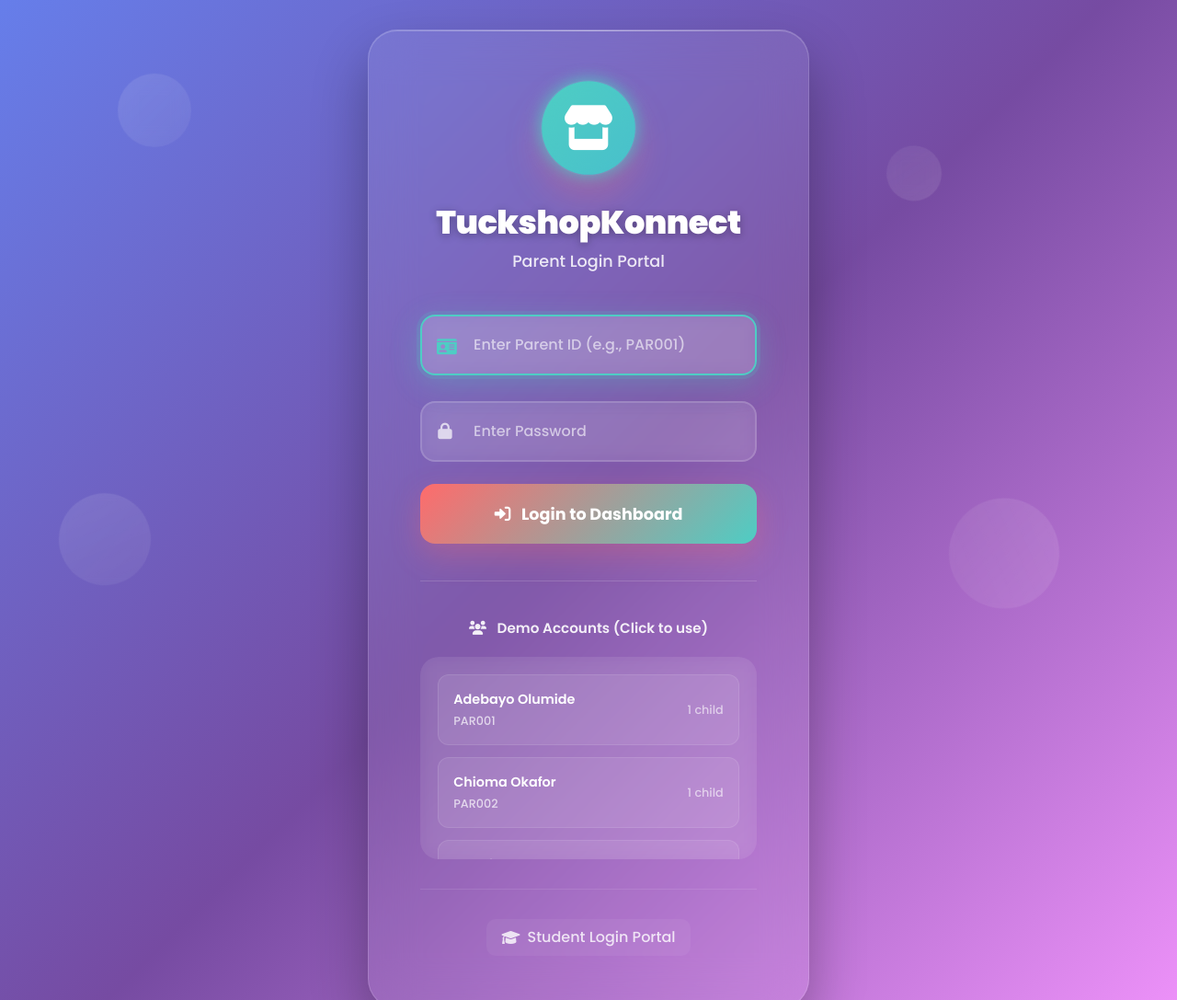
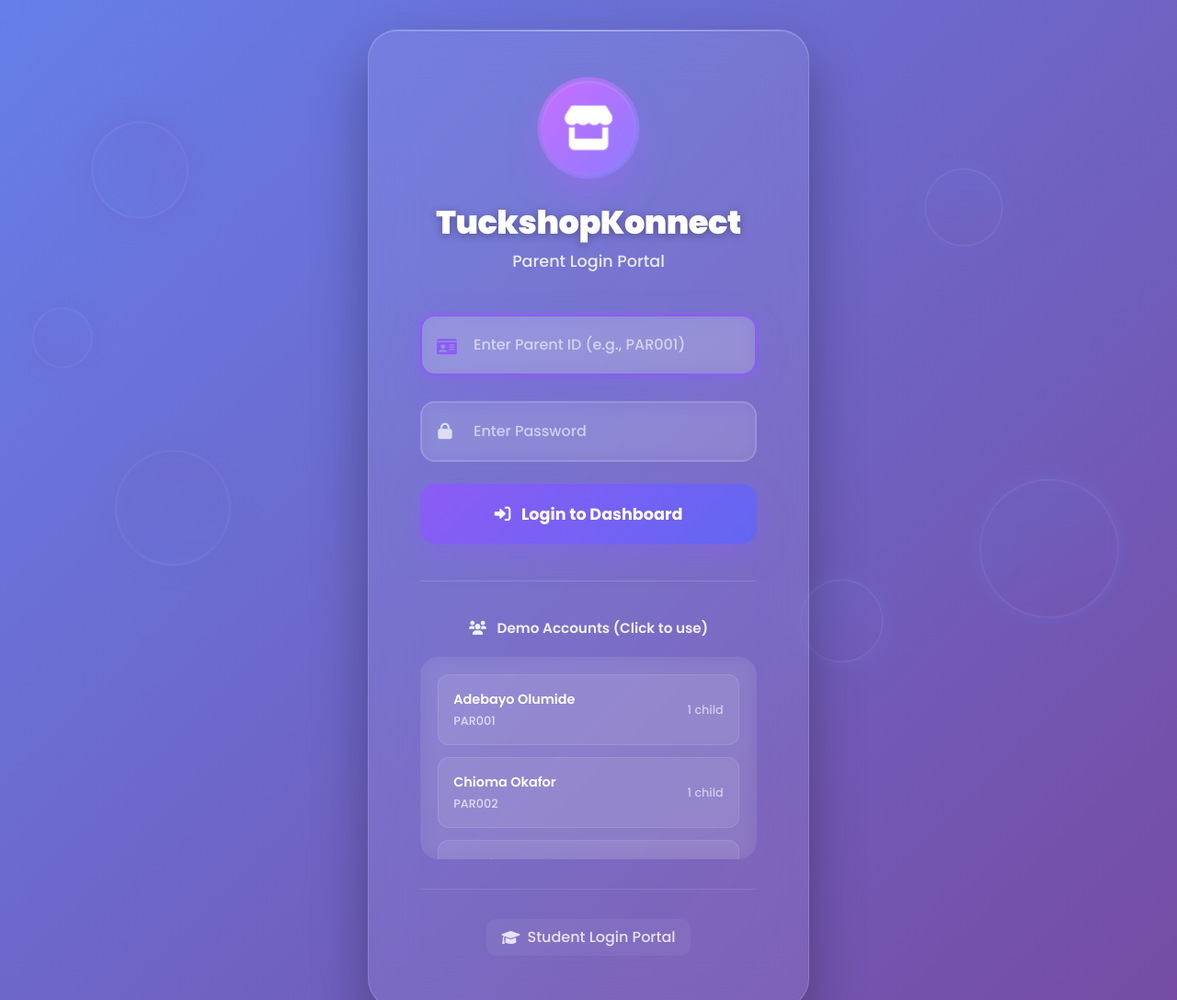
Before and after one commit to JCM-911/TuckshopKonnect-website, a plain HTML site: page parent login.html in a window 1280 px wide. Shown: the top 1087 px of the page at 92% size. Drawn offline with nearby package versions, Linux system fonts and the light colour scheme.

Commit message:
parent login.html

```diff
--- a/parent login.html
+++ b/parent login.html
@@ -19,7 +19,7 @@
 
         body {
             font-family: 'Poppins', sans-serif;
-            background: linear-gradient(135deg, #667eea 0%, #764ba2 50%, #f093fb 100%);
+            background: linear-gradient(135deg, #667eea 0%, #764ba2 100%);
             min-height: 100vh;
             overflow-x: hidden;
             position: relative;
@@ -39,47 +39,70 @@
         .floating-shape {
             position: absolute;
             border-radius: 50%;
-            background: linear-gradient(135deg, rgba(255,255,255,0.1), rgba(255,255,255,0.05));
-            backdrop-filter: blur(10px);
-            animation: float 6s ease-in-out infinite;
+            background: linear-gradient(135deg, rgba(102, 126, 234, 0.15), rgba(118, 75, 162, 0.1));
+            backdrop-filter: blur(15px);
+            animation: float 8s ease-in-out infinite, glow 4s ease-in-out infinite alternate;
+            border: 1px solid rgba(255, 255, 255, 0.1);
         }
 
         .floating-shape:nth-child(1) {
-            width: 80px;
-            height: 80px;
-            top: 10%;
-            left: 10%;
+            width: 100px;
+            height: 100px;
+            top: 15%;
+            left: 8%;
             animation-delay: -0.5s;
         }
 
         .floating-shape:nth-child(2) {
-            width: 120px;
-            height: 120px;
-            top: 70%;
-            right: 10%;
+            width: 150px;
+            height: 150px;
+            top: 65%;
+            right: 5%;
             animation-delay: -2s;
         }
 
         .floating-shape:nth-child(3) {
-            width: 60px;
-            height: 60px;
-            top: 20%;
-            right: 20%;
+            width: 80px;
+            height: 80px;
+            top: 25%;
+            right: 15%;
             animation-delay: -3.5s;
         }
 
         .floating-shape:nth-child(4) {
-            width: 100px;
-            height: 100px;
-            bottom: 20%;
-            left: 5%;
+            width: 120px;
+            height: 120px;
+            bottom: 25%;
+            left: 10%;
             animation-delay: -1s;
         }
 
+        .floating-shape:nth-child(5) {
+            width: 60px;
+            height: 60px;
+            top: 45%;
+            left: 3%;
+            animation-delay: -4s;
+        }
+
+        .floating-shape:nth-child(6) {
+            width: 90px;
+            height: 90px;
+            bottom: 10%;
+            right: 25%;
+            animation-delay: -2.5s;
+        }
+
         @keyframes float {
-            0%, 100% { transform: translateY(0px) rotate(0deg); }
-            33% { transform: translateY(-20px) rotate(120deg); }
-            66% { transform: translateY(10px) rotate(240deg); }
+            0%, 100% { transform: translateY(0px) rotate(0deg) scale(1); }
+            25% { transform: translateY(-25px) rotate(90deg) scale(1.1); }
+            50% { transform: translateY(-10px) rotate(180deg) scale(0.9); }
+            75% { transform: translateY(15px) rotate(270deg) scale(1.05); }
+        }
+
+        @keyframes glow {
+            0% { box-shadow: 0 0 20px rgba(102, 126, 234, 0.3); }
+            100% { box-shadow: 0 0 40px rgba(118, 75, 162, 0.5); }
         }
 
         .main-container {
@@ -130,7 +153,7 @@
         .brand-icon {
             width: 100px;
             height: 100px;
-            background: linear-gradient(135deg, #ff6b6b, #4ecdc4, #45b7d1);
+            background: linear-gradient(135deg, #8b5cf6, #6366f1);
             background-size: 300% 300%;
             border-radius: 50%;
             display: flex;
@@ -139,36 +162,44 @@
             font-size: 3rem;
             color: white;
             box-shadow:
-                0 20px 40px rgba(255, 107, 107, 0.3),
-                0 0 0 1px rgba(255, 255, 255, 0.1);
-            animation: gradientShift 4s ease-in-out infinite, pulse 2s ease-in-out infinite;
+                0 20px 40px rgba(139, 92, 246, 0.4),
+                0 0 0 1px rgba(255, 255, 255, 0.2),
+                inset 0 1px 0 rgba(255, 255, 255, 0.3);
+            animation: brandPulse 3s ease-in-out infinite, brandGlow 2s ease-in-out infinite alternate;
             position: relative;
+            transition: all 0.3s ease;
         }
 
         .brand-icon::after {
             content: '';
             position: absolute;
-            top: -3px;
-            left: -3px;
-            right: -3px;
-            bottom: -3px;
-            background: linear-gradient(135deg, #ff6b6b, #4ecdc4, #45b7d1);
-            background-size: 300% 300%;
+            top: -5px;
+            left: -5px;
+            right: -5px;
+            bottom: -5px;
+            background: linear-gradient(135deg, #8b5cf6, #6366f1);
             border-radius: 50%;
             z-index: -1;
-            animation: gradientShift 4s ease-in-out infinite;
-            filter: blur(8px);
-            opacity: 0.7;
+            animation: brandGlow 2s ease-in-out infinite alternate;
+            filter: blur(15px);
+            opacity: 0.6;
         }
 
-        @keyframes gradientShift {
-            0%, 100% { background-position: 0% 50%; }
-            50% { background-position: 100% 50%; }
+        .brand-icon:hover {
+            transform: scale(1.1) rotate(10deg);
+            box-shadow:
+                0 25px 50px rgba(139, 92, 246, 0.5),
+                0 0 0 1px rgba(255, 255, 255, 0.3);
         }
 
-        @keyframes pulse {
+        @keyframes brandPulse {
             0%, 100% { transform: scale(1); }
             50% { transform: scale(1.05); }
+        }
+
+        @keyframes brandGlow {
+            0% { filter: brightness(1) saturate(1); }
+            100% { filter: brightness(1.2) saturate(1.3); }
         }
 
         .brand-title {
@@ -210,10 +241,10 @@
 
         .input-container .form-control:focus {
             background: rgba(255, 255, 255, 0.15);
-            border-color: #4ecdc4;
+            border-color: #8b5cf6;
             box-shadow:
-                0 0 0 4px rgba(78, 205, 196, 0.15),
-                0 8px 32px rgba(78, 205, 196, 0.3);
+                0 0 0 4px rgba(139, 92, 246, 0.15),
+                0 8px 32px rgba(139, 92, 246, 0.3);
             outline: none;
             color: white;
             transform: translateY(-2px);
@@ -241,13 +272,13 @@
         }
 
         .input-container:focus-within .input-icon {
-            color: #4ecdc4;
+            color: #8b5cf6;
             transform: translateY(-50%) scale(1.1);
         }
 
         /* Login Button */
         .login-btn {
-            background: linear-gradient(135deg, #ff6b6b, #4ecdc4);
+            background: linear-gradient(135deg, #8b5cf6, #6366f1);
             border: none;
             color: white;
             font-weight: 700;
@@ -258,7 +289,7 @@
             position: relative;
             overflow: hidden;
             transition: all 0.4s cubic-bezier(0.4, 0, 0.2, 1);
-            box-shadow: 0 12px 32px rgba(255, 107, 107, 0.3);
+            box-shadow: 0 12px 32px rgba(139, 92, 246, 0.4);
         }
 
         .login-btn::before {
@@ -274,8 +305,9 @@
 
         .login-btn:hover {
             transform: translateY(-3px) scale(1.02);
-            box-shadow: 0 20px 48px rgba(255, 107, 107, 0.4);
+            box-shadow: 0 20px 48px rgba(139, 92, 246, 0.5);
             color: white;
+            background: linear-gradient(135deg, #9333ea, #7c3aed);
         }
 
         .login-btn:hover::before {
@@ -487,6 +519,8 @@
 <body>
     <!-- Animated Background -->
     <div class="bg-animation">
+        <div class="floating-shape"></div>
+        <div class="floating-shape"></div>
         <div class="floating-shape"></div>
         <div class="floating-shape"></div>
         <div class="floating-shape"></div>
```
